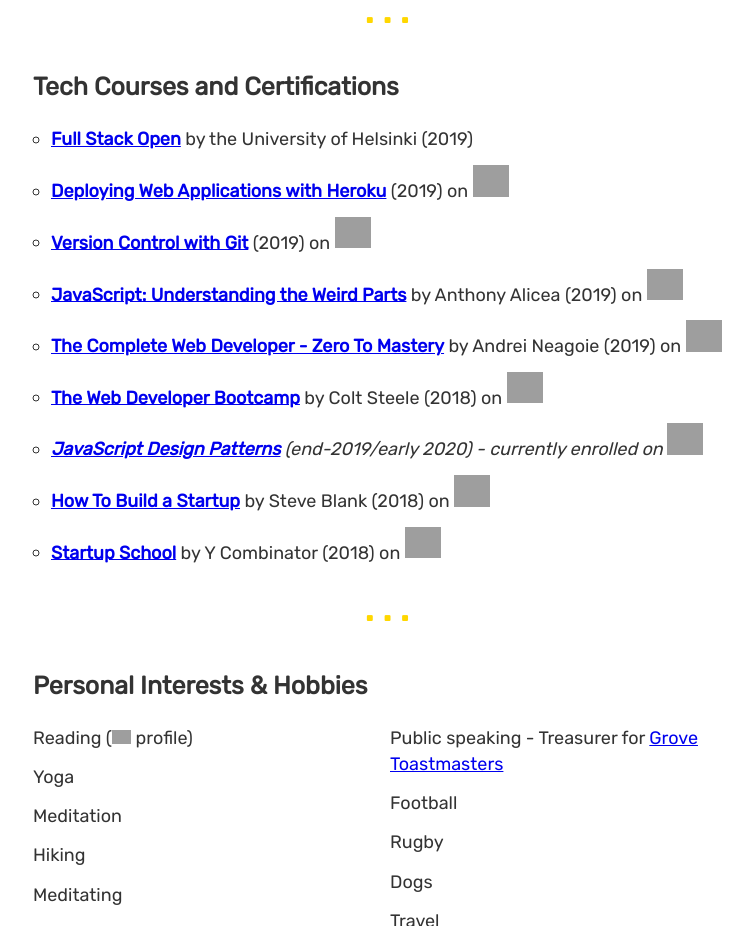
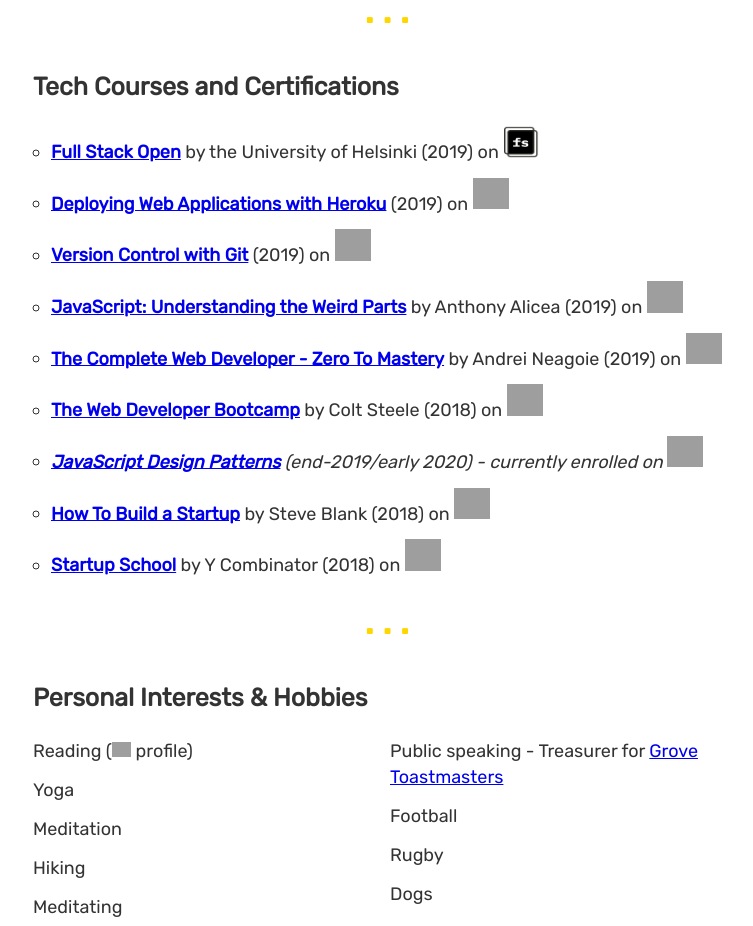
Before and after one commit to iamkiko/christos.co.za, a Gatsby site: page /about in a window 1280 px wide. Shown: the part 1940-2866 px from the top of the page, without its empty margins (250-1003 px from the left). Built offline with nearby package versions, Linux system fonts and the light colour scheme; Gatsby itself is replaced by a stand-in of ours; grey boxes are pictures that could not be loaded; a web font is replaced by a local one.

Commit message:
Add logo for FSO

```diff
--- a/src/pages/about.js
+++ b/src/pages/about.js
@@ -4,7 +4,7 @@
 import Head from "../components/head"
 import aboutStyles from "./about.module.scss"
 import expressicon from "../svgs/express.svg"
-
+import fso from "../assets/fso.png"
 //icons
 const babel = require("simple-icons/icons/babel.svg")
 const git = require("simple-icons/icons/git.svg")
@@ -342,7 +342,8 @@
             >
               <strong>Full Stack Open</strong>
             </a>{" "}
-            by the University of Helsinki (2019)
+            by the University of Helsinki (2019) on{" "}
+            <img className={aboutStyles.svgResize} alt={fso} src={fso}></img>
           </li>
           <li>
             <a
```
Also changed, not shown: src/assets/fso.png (added).
